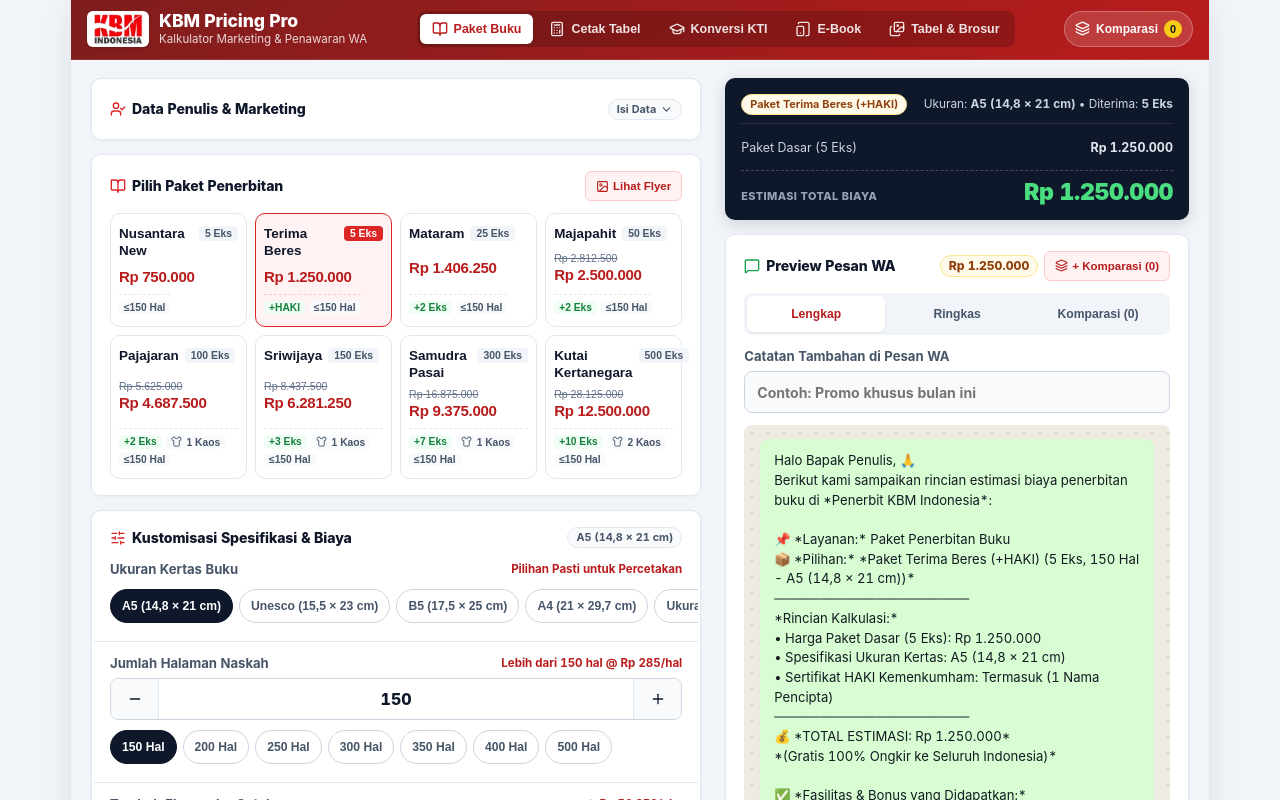
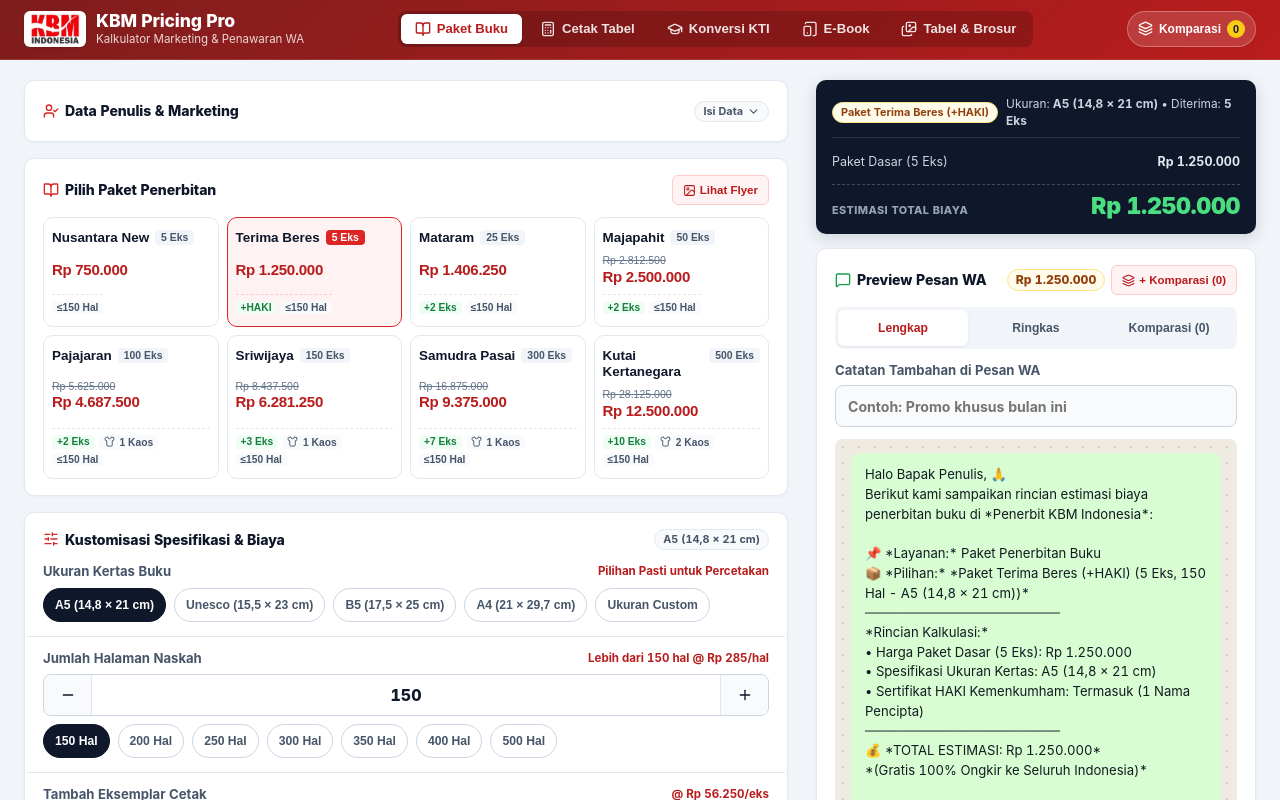
Before and after one commit to rasyiqi-code/KBMPricing-Memo, a Vue app: page / in a window 1280 px wide. Shown: the top 800 px of the page. Built offline with nearby package versions, Linux system fonts and the light colour scheme.

Commit message:
feat(layout): expand to full native desktop width (fluid up to 1680px, responsive chip wrapping)

```diff
--- a/src/style.css
+++ b/src/style.css
@@ -1299,11 +1299,20 @@ table.pricing-table tbody tr:nth-child(even) td {
 
 @media (min-width: 768px) {
   .app-shell {
-    max-inline-size: 1140px;
+    max-inline-size: 100%;
+    inline-size: 100%;
+    margin-inline: 0;
+    border-inline: none;
+    box-shadow: none;
+    padding-block-end: 24px;
+    background-color: var(--bg-divider);
+  }
+
+  /* Full Header Spanning Desktop Width */
+  .header-top {
+    max-inline-size: 1680px;
     margin-inline: auto;
-    border-inline: 1px solid var(--border-hairline);
-    box-shadow: 0 4px 32px rgba(15, 23, 42, 0.08);
-    padding-block-end: 24px; /* Hide mobile dock bottom padding */
+    padding-inline: 8px;
   }
 
   /* Top Navigation in Header */
@@ -1320,9 +1329,9 @@ table.pricing-table tbody tr:nth-child(even) td {
     border: none;
     background: transparent;
     color: rgba(255, 255, 255, 0.88);
-    padding: 7px 12px;
+    padding: 7px 14px;
     border-radius: var(--radius-xs);
-    font-size: 0.78rem;
+    font-size: 0.82rem;
     font-weight: 700;
     display: inline-flex;
     align-items: center;
@@ -1338,24 +1347,36 @@ table.pricing-table tbody tr:nth-child(even) td {
     box-shadow: 0 1px 3px rgba(0, 0, 0, 0.15);
   }
 
-  /* Tablet 2-Column Split Layout */
+  /* True Desktop Layout (Fluid up to 1680px) */
   .main-content {
-    padding: 18px 20px;
-    gap: 18px;
+    max-inline-size: 1680px;
+    margin-inline: auto;
+    padding: 20px 24px;
+    inline-size: 100%;
+    gap: 24px;
   }
 
   .main-content.is-tablet-split {
     display: grid;
-    grid-template-columns: minmax(0, 1.2fr) minmax(340px, 0.88fr);
-    gap: 20px;
+    grid-template-columns: minmax(0, 1.25fr) minmax(380px, 440px);
+    gap: 24px;
     align-items: start;
   }
 
   .content-primary-col {
     display: flex;
     flex-direction: column;
-    gap: 14px;
+    gap: 16px;
     min-inline-size: 0;
+  }
+
+  /* Chip rows on desktop wrap naturally across generous desktop width */
+  .chip-row {
+    margin-inline: 0;
+    padding-inline: 0;
+    flex-wrap: wrap;
+    gap: 8px;
+    padding-block: 2px;
   }
 
   /* Tablet Sidebar */
@@ -1450,8 +1471,8 @@ table.pricing-table tbody tr:nth-child(even) td {
 
 @media (min-width: 1024px) {
   .main-content.is-tablet-split {
-    grid-template-columns: minmax(0, 1.25fr) minmax(380px, 0.95fr);
-    gap: 24px;
+    grid-template-columns: minmax(0, 1.3fr) 440px;
+    gap: 28px;
   }
 
   /* 4-Column Balanced Grid on Wide Desktop Screens */
@@ -1485,6 +1506,20 @@ table.pricing-table tbody tr:nth-child(even) td {
   .chip-btn {
     min-block-size: 34px;
     font-size: 0.76rem;
+  }
+}
+
+@media (min-width: 1366px) {
+  .main-content.is-tablet-split {
+    grid-template-columns: minmax(0, 1.38fr) 460px;
+    gap: 32px;
+  }
+}
+
+@media (min-width: 1600px) {
+  .main-content.is-tablet-split {
+    grid-template-columns: minmax(0, 1.45fr) 480px;
+    gap: 36px;
   }
 }
 
```
